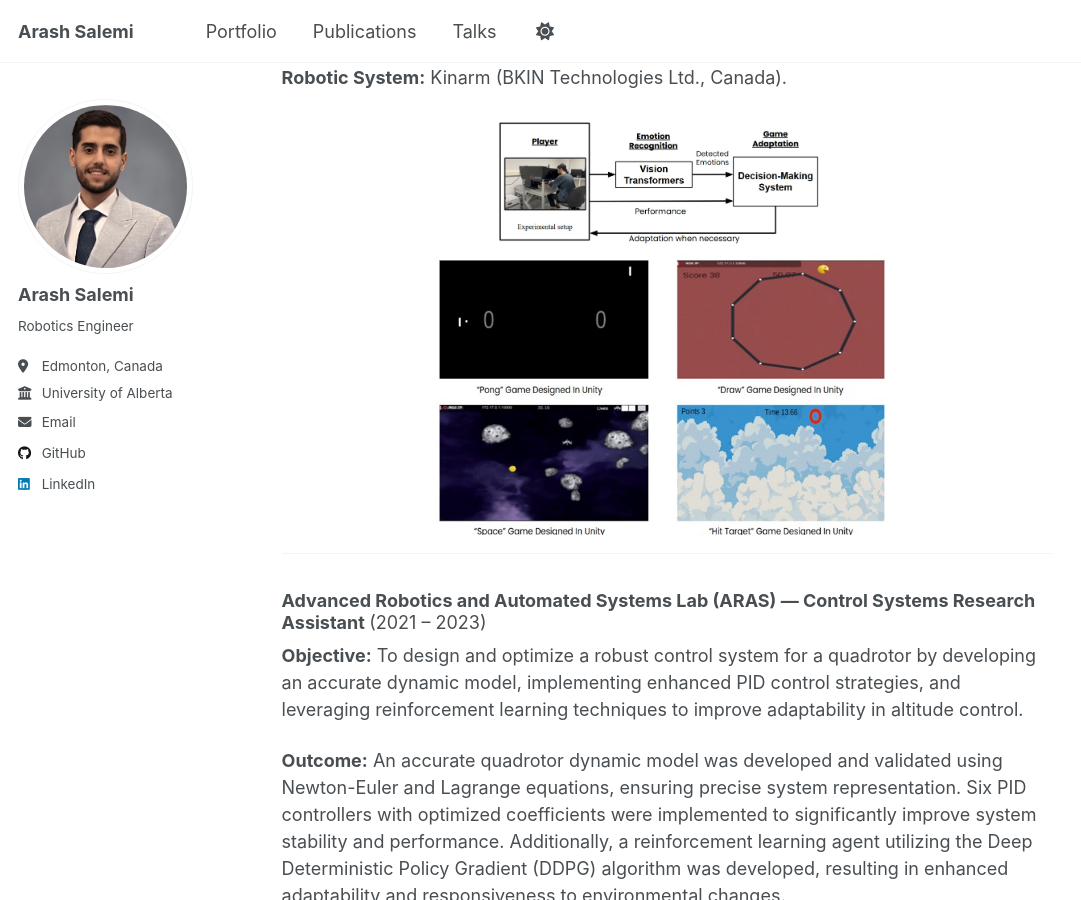
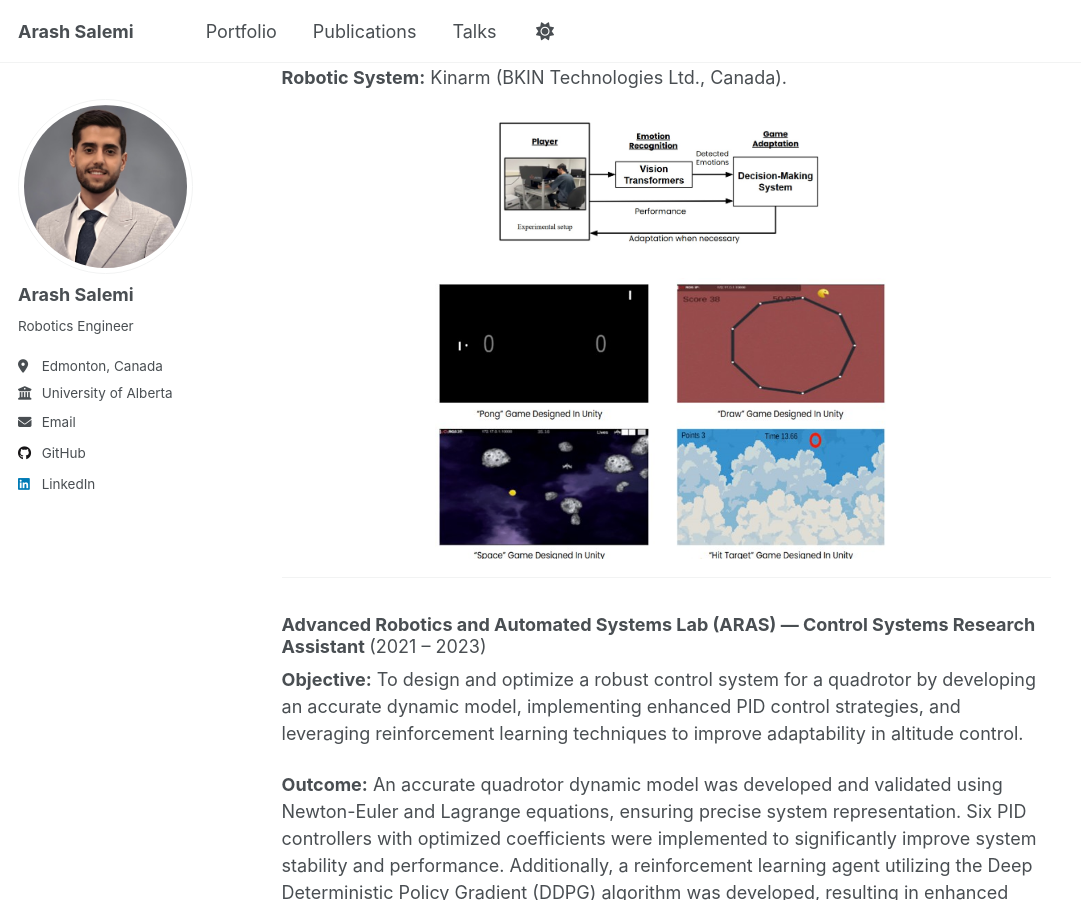
Before and after one commit to arash-salemi/arash-salemi.github.io, a Jekyll site: the page built from _pages/portfolio.md, in a window 1280 px wide and 900 px high, scrolled down 2715 px. Shown: the whole window, without its empty margins (0-1081 px from the left). Built offline with Jekyll 4.4.1, drawn with Linux system fonts in a browser that asks for light colours; a script that is not in the unit is left out.

Commit message:
Update portfolio.md

```diff
--- a/_pages/portfolio.md
+++ b/_pages/portfolio.md
@@ -57,13 +57,18 @@ With over four years of experience, I integrate system identification, optimizat
   <p><strong>Sensors:</strong> Shimmer3 GSR, Depth Camera</p>
   <p><strong>Robotic System:</strong> Kinarm (BKIN Technologies Ltd., Canada).</p>
 
-  <div class="frame" style="width:60%; margin:0 auto;">
+<div style="display: flex; flex-direction: column; align-items: center; gap: 24px;">
+
+  <div class="frame" style="width:60%;">
     <img src="/images/portfolio/ncbl3.jpg" alt="NCBL architecture diagram">
   </div>
 
-  <div class="frame" style="width:60%; margin:0 auto;">
+  <div class="frame" style="width:60%;">
     <img src="/images/portfolio/ncbl2.jpg" alt="NCBL architecture diagram">
   </div>
+
+</div>
+
 </section>
 
 <hr>
```
